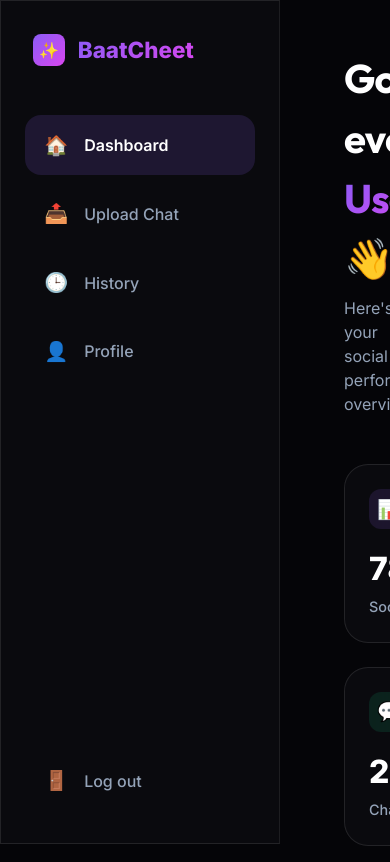
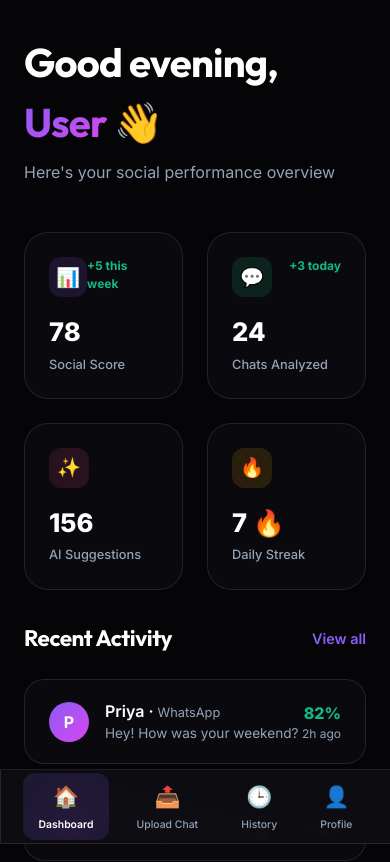
Before and after one commit to divyanshyadav87/BaatCheet, a Next.js app: page /dashboard in a window 390 px wide. Shown: the top 862 px of the page. Built offline with nearby package versions, Linux system fonts and the light colour scheme.

Commit message:
feat: complete mobile responsiveness across entire web application

```diff
--- a/app/dashboard/layout.js
+++ b/app/dashboard/layout.js
@@ -3,15 +3,16 @@ import Sidebar from "@/components/Sidebar";
 
 export default function DashboardLayout({ children }) {
   return (
-    <div style={{ display: 'flex', minHeight: '100vh', background: '#050508' }}>
+    <div className="dash-container" style={{ display: 'flex', minHeight: '100vh', background: '#050508' }}>
+      <style>{`
+        .dash-main { margin-left: 280px; width: calc(100% - 280px); padding: 3rem 4rem; min-height: 100vh; overflow-y: auto; }
+        @media (max-width: 900px) {
+          .dash-container { flex-direction: column; }
+          .dash-main { margin-left: 0; width: 100%; padding: 2rem 1.5rem 100px 1.5rem; }
+        }
+      `}</style>
       <Sidebar />
-      <main style={{
-        marginLeft: '280px',
-        width: 'calc(100% - 280px)',
-        padding: '3rem 4rem',
-        minHeight: '100vh',
-        overflowY: 'auto'
-      }}>
+      <main className="dash-main">
         {children}
       </main>
     </div>
--- a/app/dashboard/page.js
+++ b/app/dashboard/page.js
@@ -23,6 +23,16 @@ export default function DashboardHome() {
   return (
     <div>
       <header style={{ marginBottom: '3rem' }}>
+        <style>{`
+          .dash-page-grid { display: grid; grid-template-columns: 2fr 1fr; gap: 2rem; }
+          .stats-grid { display: grid; grid-template-columns: repeat(auto-fit, minmax(220px, 1fr)); gap: 1.5rem; margin-bottom: 4rem; }
+          @media (max-width: 900px) {
+            .dash-page-grid { grid-template-columns: 1fr; }
+            .stats-grid { grid-template-columns: repeat(auto-fit, minmax(140px, 1fr)); margin-bottom: 2rem; }
+            .stat-card-value { font-size: 1.6rem !important; }
+            .stat-card-label { font-size: 0.8rem !important; }
+          }
+        `}</style>
         <h1 style={{ fontSize: '2.5rem', fontWeight: '800', marginBottom: '0.5rem' }}>
           Good evening, <span className="gradient-text">User</span> 👋
         </h1>
@@ -30,20 +40,20 @@ export default function DashboardHome() {
       </header>
 
       {/* Stats Grid */}
-      <div style={{ display: 'grid', gridTemplateColumns: 'repeat(auto-fit, minmax(220px, 1fr))', gap: '1.5rem', marginBottom: '4rem' }}>
+      <div className="stats-grid">
         {stats.map((s, i) => (
           <div key={i} className="glass" style={{ padding: '1.5rem', borderRadius: '24px' }}>
              <div style={{ display: 'flex', justifyContent: 'space-between', alignItems: 'flex-start', marginBottom: '1rem' }}>
                 <div style={{ width: '40px', height: '40px', borderRadius: '12px', background: `${s.color}22`, display: 'flex', alignItems: 'center', justifyContent: 'center', fontSize: '1.2rem' }}>{s.icon}</div>
                 <span style={{ fontSize: '0.75rem', color: '#10b981', fontWeight: 'bold' }}>{s.change}</span>
              </div>
-             <div style={{ fontSize: '2rem', fontWeight: '800', marginBottom: '0.2rem' }}>{s.value}</div>
-             <div style={{ fontSize: '0.9rem', color: 'var(--text-secondary)', fontWeight: '500' }}>{s.label}</div>
+             <div className="stat-card-value" style={{ fontSize: '2rem', fontWeight: '800', marginBottom: '0.2rem' }}>{s.value}</div>
+             <div className="stat-card-label" style={{ fontSize: '0.9rem', color: 'var(--text-secondary)', fontWeight: '500' }}>{s.label}</div>
           </div>
         ))}
       </div>
 
-      <div style={{ display: 'grid', gridTemplateColumns: '2fr 1fr', gap: '2rem' }}>
+      <div className="dash-page-grid">
         {/* Recent Activity */}
         <section>
           <div style={{ display: 'flex', justifyContent: 'space-between', alignItems: 'center', marginBottom: '1.5rem' }}>
--- a/components/Sidebar.js
+++ b/components/Sidebar.js
@@ -12,66 +12,61 @@ export default function Sidebar() {
   ];
 
   return (
-    <aside className="glass" style={{
-      width: '280px',
-      height: '100vh',
-      position: 'fixed',
-      left: 0,
-      top: 0,
-      borderRight: '1px solid var(--card-border)',
-      padding: '2rem 1.5rem',
-      display: 'flex',
-      flexDirection: 'column',
-      zIndex: 100
-    }}>
-      <div style={{ display: 'flex', alignItems: 'center', gap: '0.8rem', marginBottom: '3rem', padding: '0 0.5rem' }}>
+    <>
+      <style>{`
+        .sidebar { width: 280px; height: 100vh; position: fixed; left: 0; top: 0; border-right: 1px solid var(--card-border); padding: 2rem 1.5rem; display: flex; flex-direction: column; z-index: 100; }
+        .sidebar-brand { display: flex; align-items: center; gap: 0.8rem; margin-bottom: 3rem; padding: 0 0.5rem; }
+        .sidebar-nav { flex: 1; }
+        .sidebar-link { display: flex; align-items: center; gap: 1rem; padding: 1rem 1.2rem; border-radius: 16px; margin-bottom: 0.5rem; transition: all 0.2s; }
+        .sidebar-logout { display: flex; align-items: center; gap: 1rem; padding: 1rem 1.2rem; border-radius: 16px; transition: all 0.2s; color: var(--text-secondary); font-weight: 500; }
+        .nav-label { display: block; }
+        .nav-icon { font-size: 1.2rem; }
+
+        @media (max-width: 900px) {
+          .sidebar { width: 100%; height: 75px; top: auto; bottom: 0; border-right: none; border-top: 1px solid var(--card-border); padding: 0.5rem 1rem; flex-direction: row; justify-content: space-around; align-items: center; background: rgba(13,13,18,0.95); backdrop-filter: blur(20px); }
+          .sidebar-brand { display: none; }
+          .sidebar-nav { display: flex; width: 100%; justify-content: space-around; align-items: center; }
+          .sidebar-link { flex-direction: column; gap: 0.3rem; padding: 0.5rem 1rem; margin-bottom: 0; border-radius: 12px; }
+          .nav-label { font-size: 0.65rem; }
+          .nav-icon { font-size: 1.3rem; }
+          .sidebar-logout { display: none; }
+        }
+      `}</style>
+      <aside className="glass sidebar">
+        <div className="sidebar-brand">
           <div style={{ width: '32px', height: '32px', borderRadius: '8px', background: 'var(--gradient-primary)', display: 'flex', alignItems: 'center', justifyContent: 'center' }}>
             <span style={{ fontSize: '1rem' }}>✨</span>
           </div>
           <span className="gradient-text" style={{ fontWeight: '800', fontSize: '1.4rem' }}>BaatCheet</span>
         </div>
 
-      <nav style={{ flex: 1 }}>
+        <nav className="sidebar-nav">
           {navItems.map((item) => {
             const isActive = pathname === item.href;
             return (
               <Link
                 key={item.href}
                 href={item.href}
+                className="sidebar-link"
                 style={{
-                display: 'flex',
-                alignItems: 'center',
-                gap: '1rem',
-                padding: '1rem 1.2rem',
-                borderRadius: '16px',
-                marginBottom: '0.5rem',
                   color: isActive ? '#fff' : 'var(--text-secondary)',
                   backgroundColor: isActive ? 'rgba(139, 92, 246, 0.15)' : 'transparent',
                   fontWeight: isActive ? '600' : '500',
-                transition: 'all 0.2s',
                 }}
                 onMouseOver={(e) => { if(!isActive) e.currentTarget.style.backgroundColor = 'rgba(255, 255, 255, 0.05)' }}
                 onMouseOut={(e) => { if(!isActive) e.currentTarget.style.backgroundColor = 'transparent' }}
               >
-              <span style={{ fontSize: '1.2rem' }}>{item.icon}</span>
-              {item.label}
+                <span className="nav-icon">{item.icon}</span>
+                <span className="nav-label">{item.label}</span>
               </Link>
             );
           })}
         </nav>
 
-      <Link href="/logout" style={{
-        display: 'flex',
-        alignItems: 'center',
-        gap: '1rem',
-        padding: '1rem 1.2rem',
-        borderRadius: '16px',
-        color: 'var(--text-secondary)',
-        fontWeight: '500',
-        transition: 'all 0.2s',
-      }}>
+        <Link href="/logout" className="sidebar-logout" onMouseOver={(e) => e.currentTarget.style.backgroundColor = 'rgba(255, 255, 255, 0.05)'} onMouseOut={(e) => e.currentTarget.style.backgroundColor = 'transparent'}>
           <span style={{ fontSize: '1.2rem' }}>🚪</span> Log out
         </Link>
       </aside>
+    </>
   );
 }
```
Also changed, not shown: app/dashboard/upload/page.js (+39 -11 lines), app/login/page.js (+8 -2 lines), app/page.js (+11 -3 lines), app/signup/page.js (+8 -2 lines), components/Navbar.js (+13 -5 lines). Lines whose indentation alone changed are shown as unchanged.
